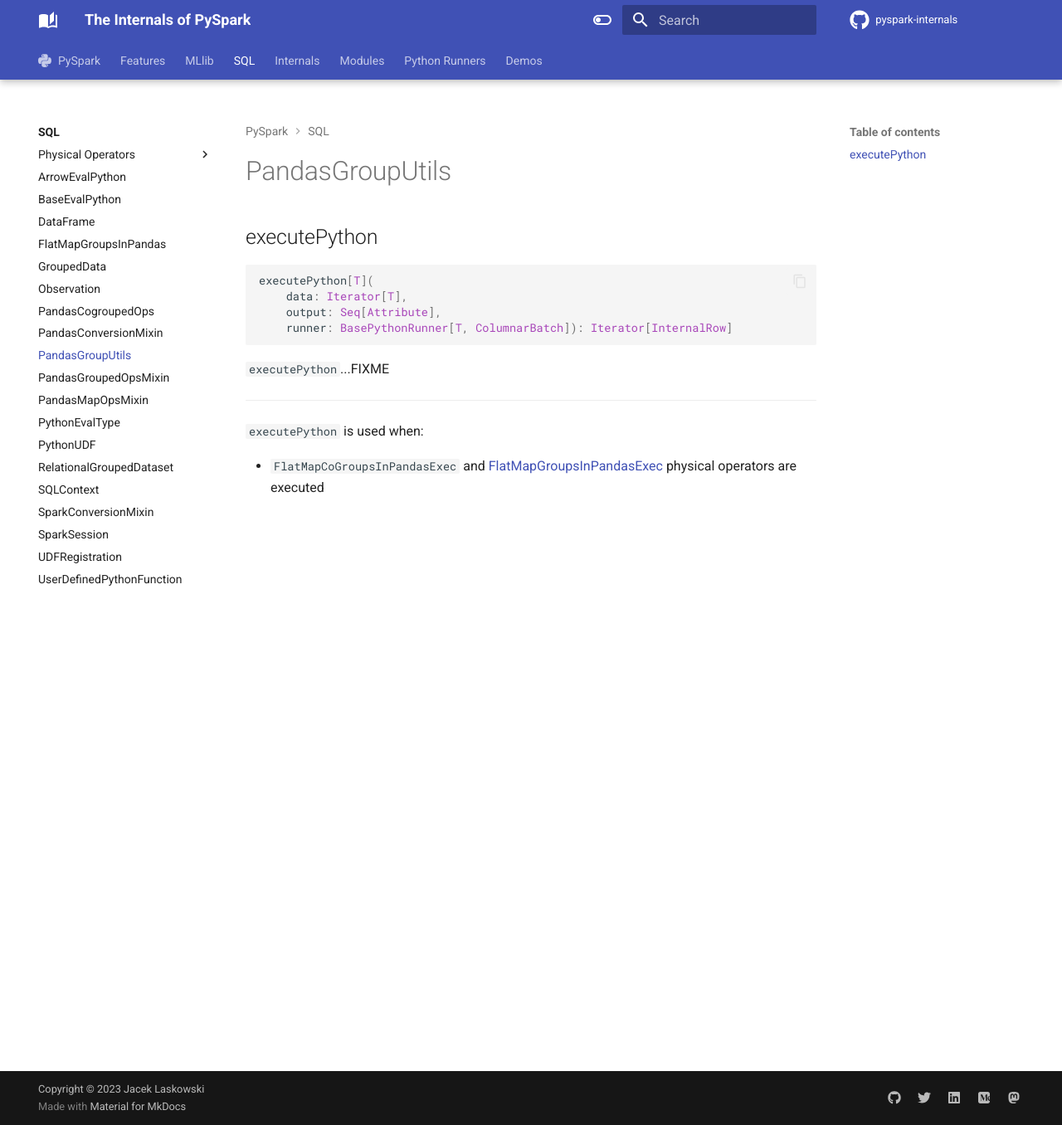
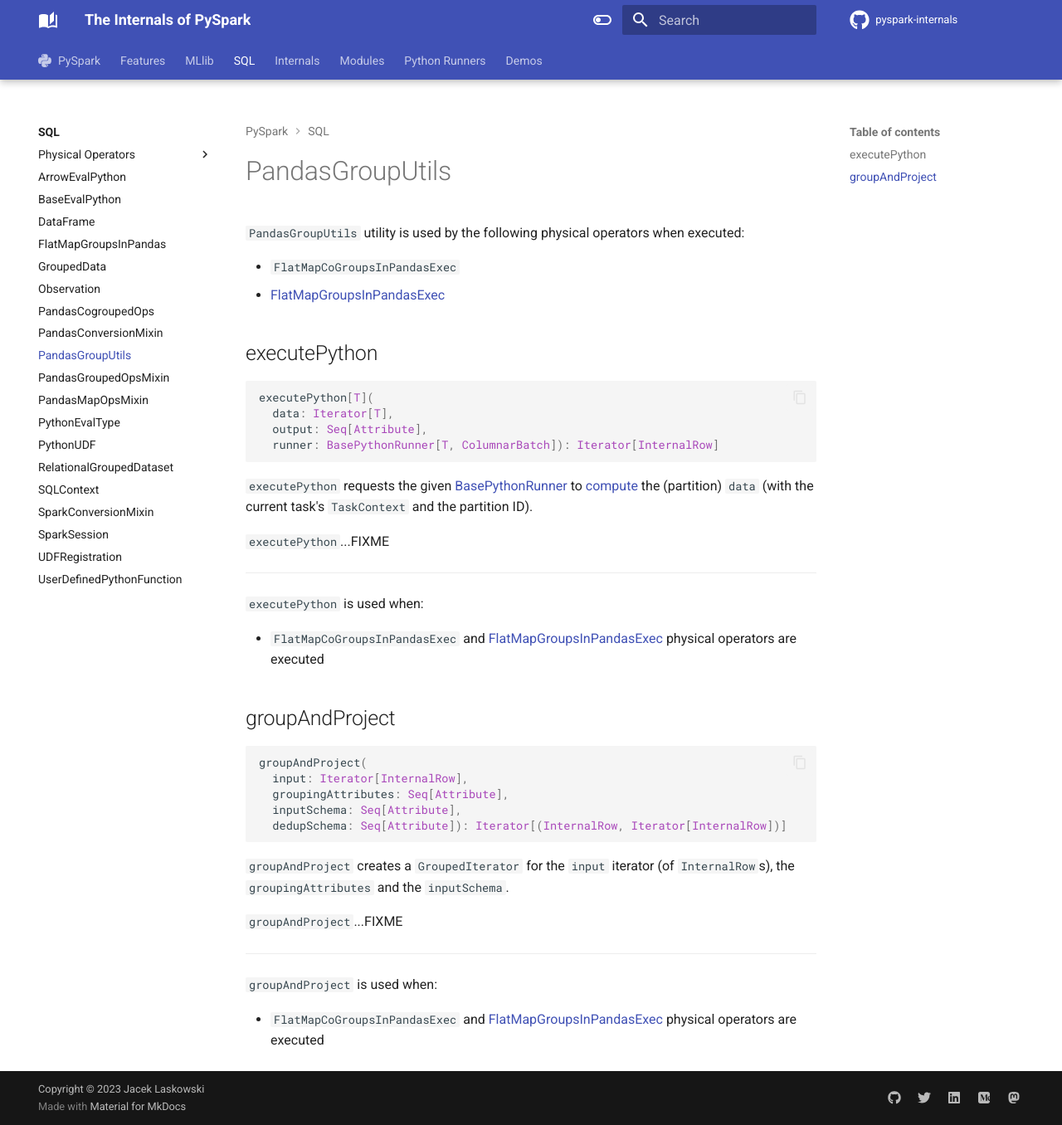
Before and after one commit to japila-books/pyspark-internals, an MkDocs documentation site: the page built from docs/sql/PandasGroupUtils.md, in a window 1280 px wide and 1356 px high. Shown: the whole window at 83% size. Built offline with MkDocs 1.6.1 and Material for MkDocs 9.7.7, drawn with Linux system fonts in a browser that asks for light colours; comment, search, counter and statistics services are not loaded.

Commit message:
PandasGroupUtils

````diff
--- a/docs/sql/PandasGroupUtils.md
+++ b/docs/sql/PandasGroupUtils.md
@@ -1,13 +1,20 @@
 # PandasGroupUtils
+
+`PandasGroupUtils` utility is used by the following physical operators when executed:
+
+* `FlatMapCoGroupsInPandasExec`
+* [FlatMapGroupsInPandasExec](FlatMapGroupsInPandasExec.md#doExecute)
 
 ## executePython { #executePython }
 
 ```scala
 executePython[T](
-    data: Iterator[T],
-    output: Seq[Attribute],
-    runner: BasePythonRunner[T, ColumnarBatch]): Iterator[InternalRow]
+  data: Iterator[T],
+  output: Seq[Attribute],
+  runner: BasePythonRunner[T, ColumnarBatch]): Iterator[InternalRow]
 ```
+
+`executePython` requests the given [BasePythonRunner](../runners/BasePythonRunner.md) to [compute](../runners/BasePythonRunner.md#compute) the (partition) `data` (with the current task's `TaskContext` and the partition ID).
 
 `executePython`...FIXME
 
@@ -16,3 +23,23 @@ executePython[T](
 `executePython` is used when:
 
 * `FlatMapCoGroupsInPandasExec` and [FlatMapGroupsInPandasExec](FlatMapGroupsInPandasExec.md#doExecute) physical operators are executed
+
+## groupAndProject { #groupAndProject }
+
+```scala
+groupAndProject(
+  input: Iterator[InternalRow],
+  groupingAttributes: Seq[Attribute],
+  inputSchema: Seq[Attribute],
+  dedupSchema: Seq[Attribute]): Iterator[(InternalRow, Iterator[InternalRow])]
+```
+
+`groupAndProject` creates a `GroupedIterator` for the `input` iterator (of `InternalRow`s), the `groupingAttributes` and the `inputSchema`.
+
+`groupAndProject`...FIXME
+
+---
+
+`groupAndProject` is used when:
+
+* `FlatMapCoGroupsInPandasExec` and [FlatMapGroupsInPandasExec](FlatMapGroupsInPandasExec.md#doExecute) physical operators are executed
````
Also changed, not shown: docs/runners/BasePythonRunner.md (+2 -0 lines).
